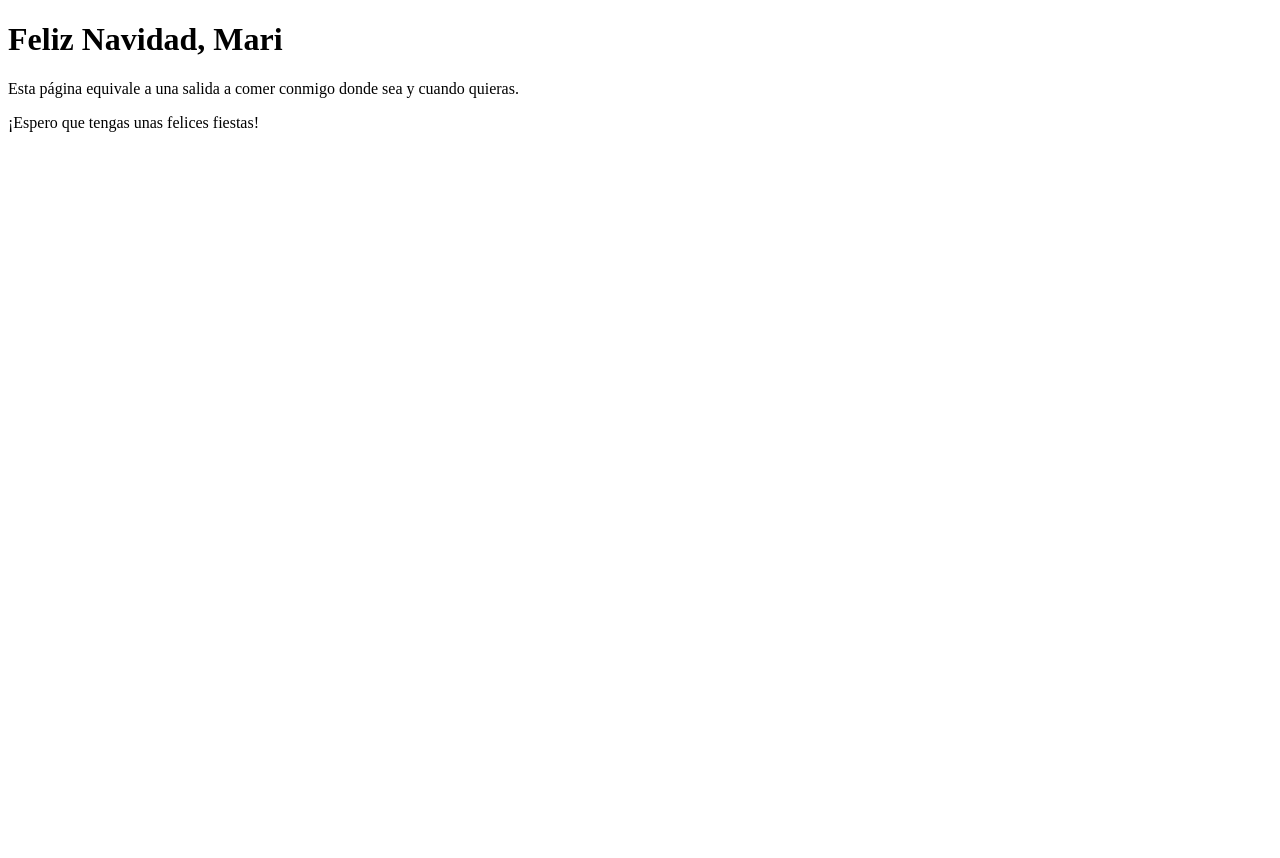
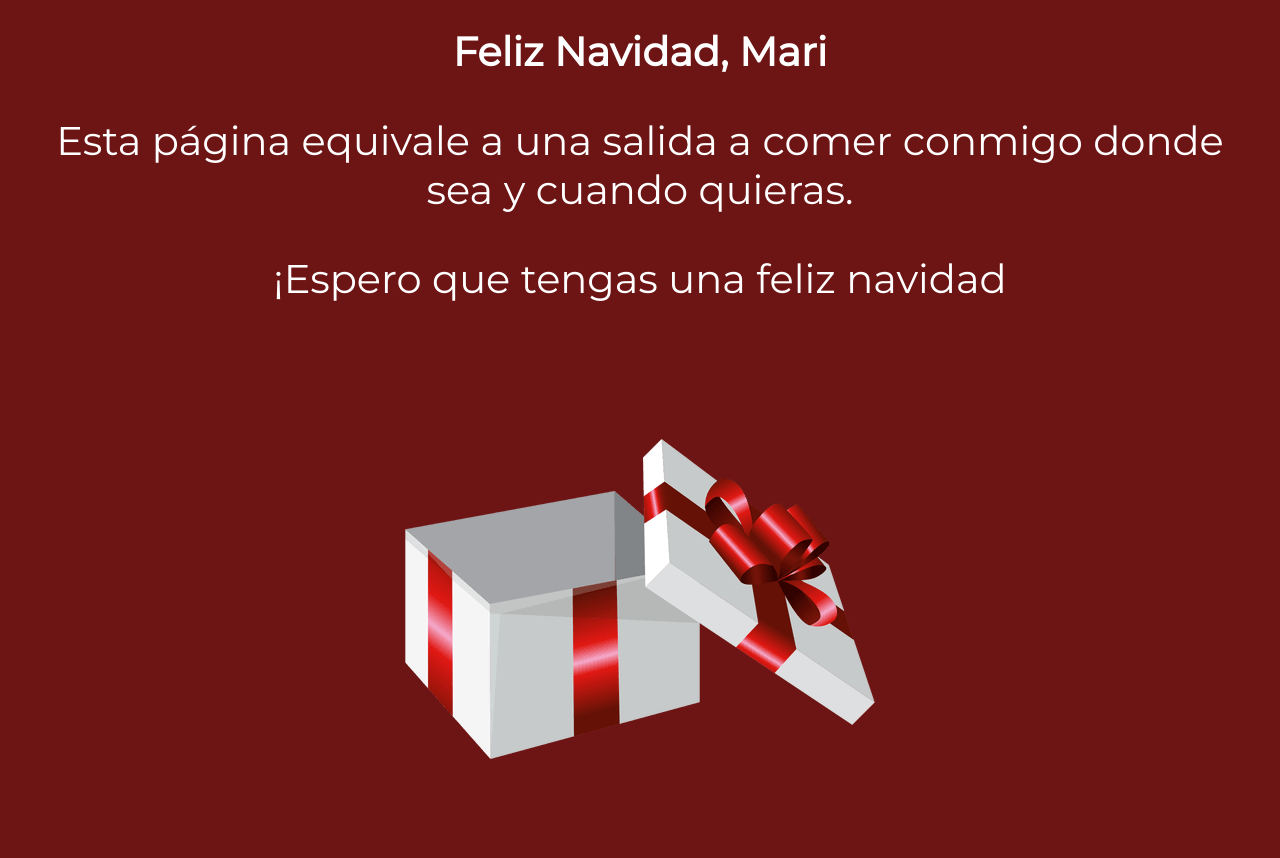
Before and after one commit to Getz7/PaginaMari, a plain HTML site: page PaginaMari/index.html in a window 1280 px wide. Before the commit the page ends 800 px from the top, so only its background shows below. Drawn offline with Linux system fonts and the light colour scheme.

Commit message:
Update index.html

```diff
--- a/PaginaMari/index.html
+++ b/PaginaMari/index.html
@@ -3,11 +3,17 @@
 <head>
     <meta charset="UTF-8">
     <meta name="viewport" content="width=device-width, initial-scale=1.0">
+    <link rel="preconnect" href="https://fonts.googleapis.com">
+    <link rel="preconnect" href="https://fonts.gstatic.com" crossorigin>
+    <link href="https://fonts.googleapis.com/css2?family=Montserrat&display=swap" rel="stylesheet">
+    <link rel="stylesheet" href="index.css">
     <title>Feliz Navidad, Mari</title>
 </head>
 <body>
     <h1>Feliz Navidad, Mari</h1>
     <p>Esta página equivale a una salida a comer conmigo donde sea y cuando quieras.</p>
-    <p>¡Espero que tengas unas felices fiestas!</p>
+    <p>¡Espero que tengas una feliz navidad</p>
+    <img src="regalo2.png">
+
 </body>
 </html>
```
